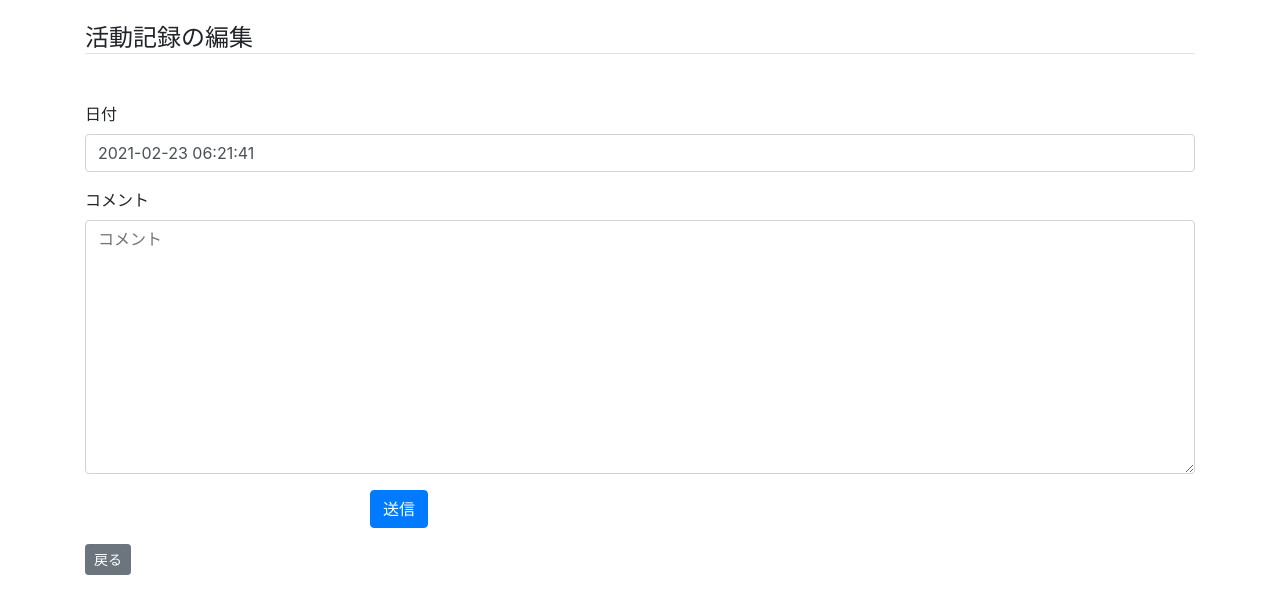
After one commit to siruku6/life_recorder, a Django app: template cms/templates/cms/edit_record.html in a window 1280 px wide. The commit adds this page. Shown: the top 614 px of the page. Run offline with Django 3.2, Linux system fonts and the light colour scheme; the template is opened without the code that fills it: values that come from a table or form of the project are taken from there, others are empty; some libraries are stand-ins or nearby versions.

Commit message:
enabled to create 'record' into DB

```diff
--- /dev/null
+++ b/cms/forms.py
@@ -0,0 +1,9 @@
+from django.forms import ModelForm
+from cms.models import Record
+
+
+class RecordForm(ModelForm):
+    """活動記録のフォーム"""
+    class Meta:
+        model = Record
+        fields = ('date', 'comment', )
--- /dev/null
+++ b/cms/templates/cms/edit_record.html
@@ -0,0 +1,22 @@
+{% extends "cms/base.html" %}
+{% load bootstrap4 %}
+
+{% block title %}書籍の編集{% endblock title %}
+
+{% block content %}
+    <h4 class="mt-4 mb-5 border-bottom">活動記録の編集</h4>
+    {% if record_id %}
+        <form action="{% url 'cms:edit_record' record_id=record_id %}" method="post">
+    {% else %}
+        <form action="{% url 'cms:create_record' %}" method="post">
+    {% endif %}
+        {% csrf_token %}
+        {% bootstrap_form form layout='horizontal' %}
+        <div class="form-group row">
+            <div class="offset-md-3 col-md-9">
+            <button type="submit" class="btn btn-primary">送信</button>
+            </div>
+        </div>
+    </form>
+    <a href="{% url 'cms:life_logs' %}" class="btn btn-secondary btn-sm">戻る</a>
+{% endblock content %}
--- a/cms/templates/cms/logs.html
+++ b/cms/templates/cms/logs.html
@@ -1,12 +1,10 @@
 {% extends "cms/base.html" %}
-{% block title %}
-  記録一覧
-{% endblock title %}
+{% block title %}記録一覧{% endblock title %}
 
 {% block content %}
   <h4 class="mt-4 border-bottom">記録一覧</h4>
   <a href="{% url 'cms:create_record' %}" class="btn btn-primary btn-sm my-3">追加</a>
-  <table class="table table-striped table-bordered">
+  <table class="table table-striped table-bordered table-sm">
     <thead>
       <tr>
         <th scope="col">ID</th>
```
Also changed, not shown: cms/views.py (+18 -2 lines).
